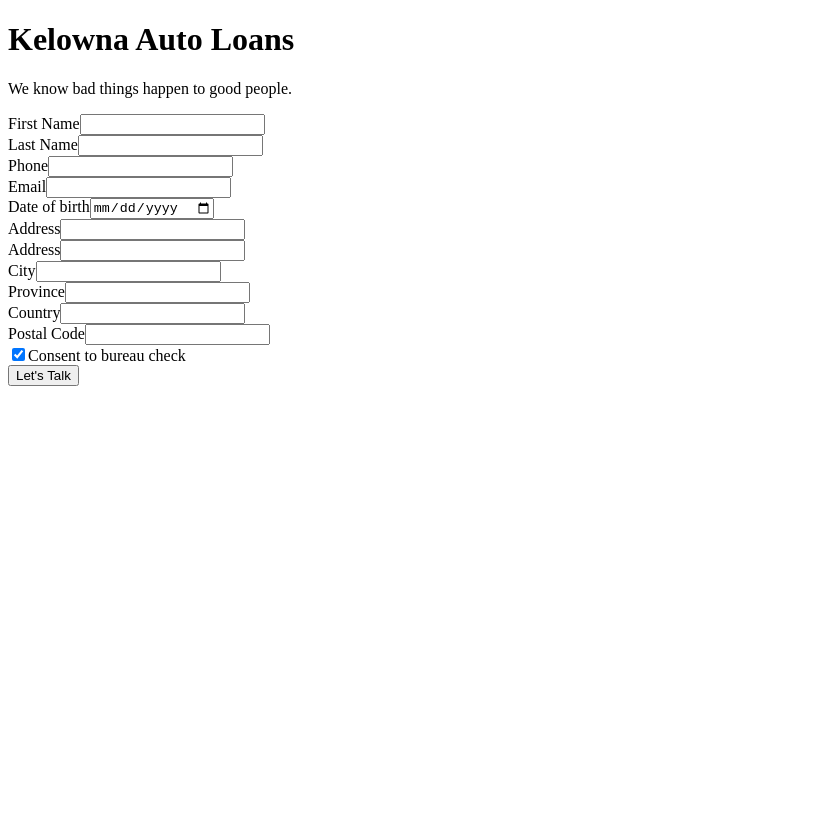
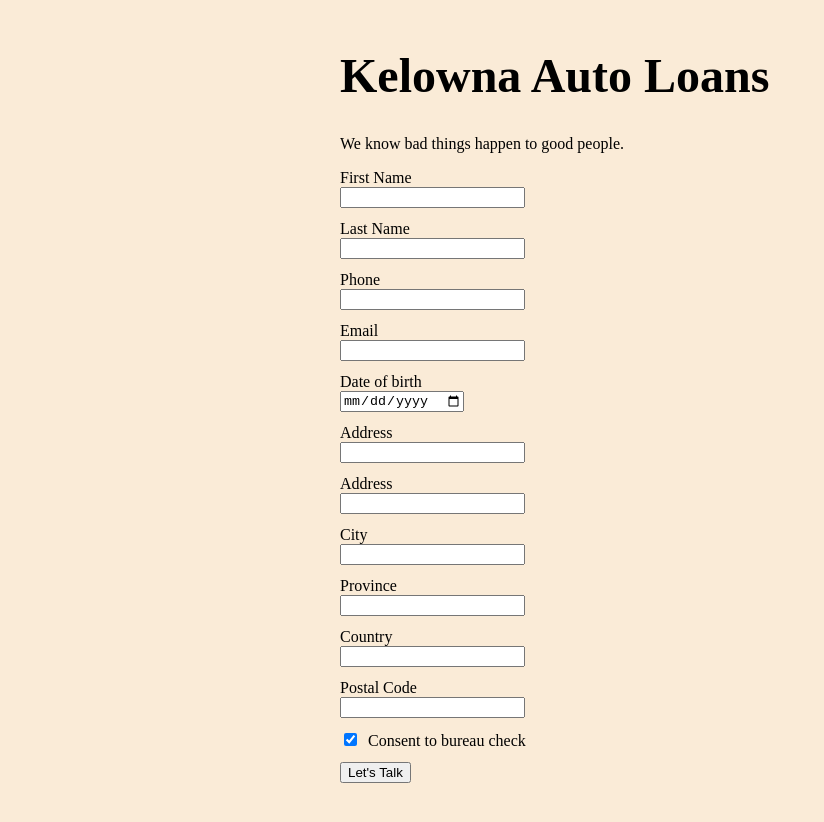
Before and after one commit to johnniereg/kelownaautoloans, a Gatsby app: page / in a window 1280 px wide. Shown: the top 822 px of the page, without its empty margins (0-824 px from the left). Before the commit the page ends 800 px from the top, so only its background shows below. Built offline with nearby package versions, Linux system fonts and the light colour scheme.

Commit message:
Add rough styling

```diff
--- /dev/null
+++ b/gatsby-browser.js
@@ -0,0 +1 @@
+import "./src/styles/global.css"
--- a/src/pages/index.js
+++ b/src/pages/index.js
@@ -1,7 +1,7 @@
 import React from "react"
 
 export default () => (
-  <div>
+  <div style={{ margin: `3rem auto`, maxWidth: 600 }}>
     <h1>Kelowna Auto Loans</h1>
     <p>We know bad things happen to good people.</p>
     <form
@@ -13,68 +13,68 @@
     >
       <input type="hidden" name="bot-field" />
 
-      <div>
+      <div className="input-wrapper">
         <label htmlFor="firstName">First Name</label>
         <input type="text" name="firstName" id="firstName" required />
       </div>
 
-      <div>
+      <div className="input-wrapper">
         <label htmlFor="lastName">Last Name</label>
         <input type="text" name="lastName" id="lastName" required />
       </div>
 
-      <div>
+      <div className="input-wrapper">
         <label htmlFor="phone">Phone</label>
         <input type="tel" name="phone" id="phone" required />
       </div>
 
-      <div>
+      <div className="input-wrapper">
         <label htmlFor="email">Email</label>
         <input type="email" name="email" id="email" />
       </div>
 
-      <div>
+      <div className="input-wrapper">
         <label htmlFor="birthdate">Date of birth</label>
         <input type="date" name="birthdate" id="birthdate" />
       </div>
 
-      <div>
+      <div className="input-wrapper">
         <label htmlFor="address1">Address</label>
         <input type="text" name="address1" id="address1" />
       </div>
 
-      <div>
+      <div className="input-wrapper">
         <label htmlFor="address2">Address</label>
         <input type="text" name="address2" id="address2" />
       </div>
 
-      <div>
+      <div className="input-wrapper">
         <label htmlFor="city">City</label>
         <input type="text" name="city" id="city" />
       </div>
 
-      <div>
+      <div className="input-wrapper">
         <label htmlFor="province">Province</label>
         <input type="text" name="province" id="province" />
       </div>
 
-      <div>
+      <div className="input-wrapper">
         <label htmlFor="country">Country</label>
         <input type="text" name="province" id="country" />
       </div>
 
-      <div>
+      <div className="input-wrapper">
         <label htmlFor="postal">Postal Code</label>
         <input type="text" name="postal" id="postal" />
       </div>
 
-      <div>
+      <div className="input-wrapper">
         {/*
           TODO: Add JS functionality for pre-checked
           React requires event handlers for this state change
         */}
         <input type="checkbox" id="consent" defaultChecked />
-        <label htmlFor="consent">Consent to bureau check</label>
+        <label className="consent-label" htmlFor="consent">Consent to bureau check</label>
       </div>
       <div>
         <input type="submit" value="Let's Talk" />
--- /dev/null
+++ b/src/styles/global.css
@@ -0,0 +1,20 @@
+html {
+  background-color: antiquewhite;
+}
+
+h1 {
+  font-size: 48px;
+}
+
+label {
+  display: block;
+}
+
+.input-wrapper {
+  margin: 12px 0;
+}
+
+.consent-label {
+  display: inline;
+  padding-left: 8px;
+}
```
